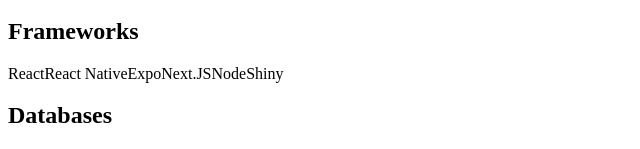
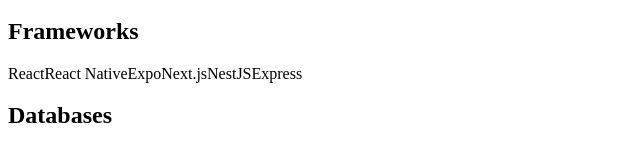
Before and after one commit to girordo/new-portfolio, a React (Vite) app: page / in a window 1280 px wide. Shown: the part 867-1016 px from the top of the page, without its empty margins (0-640 px from the left). Built offline with nearby package versions, Linux system fonts and the light colour scheme.

Commit message:
:sparkles: | Adding my new content

```diff
--- a/src/components/Skills/Skills.tsx
+++ b/src/components/Skills/Skills.tsx
@@ -22,7 +22,7 @@
     {
       id: 3,
       title: 'Frameworks',
-      techs: ['React', 'React Native', 'Expo', 'Next.JS', 'Node', 'Shiny'],
+      techs: ['React', 'React Native', 'Expo', 'Next.js', 'NestJS', 'Express'],
     },
     {
       id: 4,
```
Also changed, not shown: 1 other file (tests, documents, lock files or other folders).
